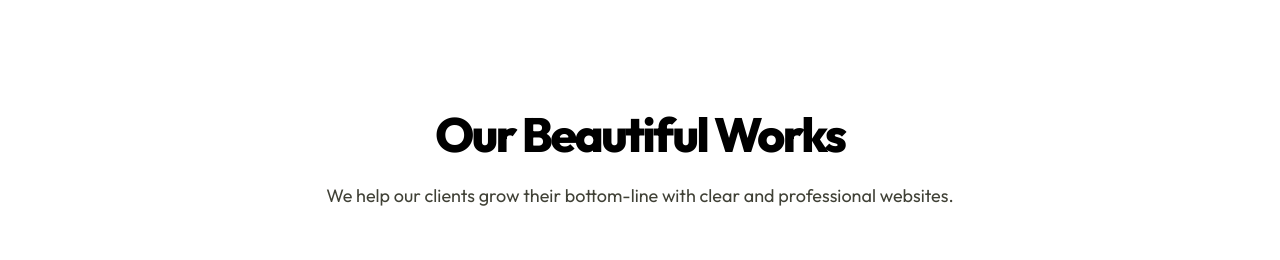
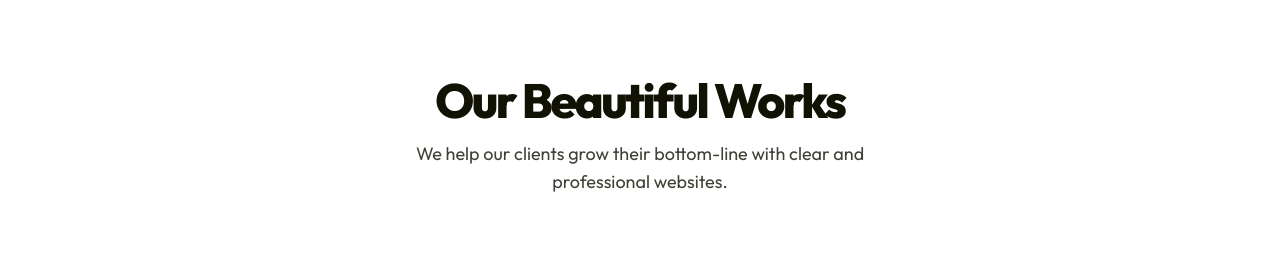
Before and after one commit to mehedihasanfaiyaz/kronix-saas, a React (Vite) app: page / in a window 1280 px wide. Shown: the part 1872-2132 px from the top of the page. Built offline with nearby package versions, Linux system fonts and the light colour scheme.

Commit message:
feat(titleLight): add component for title light

```diff
--- /dev/null
+++ b/src/components/TitleLight.tsx
@@ -0,0 +1,44 @@
+type TitleType = {
+  className?: string;
+  title: string;
+  description?: string;
+  descriptionStyles?: string;
+  titleStyles?: string;
+};
+
+export default function TitleLight({
+  className,
+  title,
+  description,
+  descriptionStyles,
+  titleStyles,
+}: TitleType) {
+  return (
+    <div className={`text-center text-background ${className}`}>
+      <h1
+        className={`text-3xl font-extrabold tracking-tighter md:text-5xl ${titleStyles}`}
+      >
+        {title &&
+          title.split("\n").map((line, index) => (
+            <span key={index}>
+              {line}
+              <br />
+            </span>
+          ))}{" "}
+      </h1>
+      <div className="pt-4">
+        <p
+          className={`text-background opacity-80 md:text-lg ${descriptionStyles}`}
+        >
+          {description &&
+            description.split("\n").map((line, index) => (
+              <span key={index}>
+                {line}
+                <br />
+              </span>
+            ))}
+        </p>
+      </div>
+    </div>
+  );
+}
--- a/src/section/BeautifulWorks.tsx
+++ b/src/section/BeautifulWorks.tsx
@@ -1,19 +1,13 @@
+import TitleLight from "../components/TitleLight";
 import { worksImages } from "../data.json";
 
 export default function BeautifulWorks() {
   return (
-    <div>
-      <div className="flex flex-col items-center justify-center py-28 text-center">
-        <h1 className="text-5xl font-extrabold tracking-tighter">
-          Our Beautiful Works
-        </h1>
-        <div className="pt-6">
-          <p className="text-lg text-background opacity-80">
-            We help our clients grow their bottom-line with clear and
-            professional websites.
-          </p>
-          {/* load more button (later) */}
-        </div>
+    <div className="py-[4.9rem]">
+      <TitleLight
+        title="Our Beautiful Works"
+        description={`We help our clients grow their bottom-line with clear and \n professional websites.`}
+      />
       <div className="w-full pt-20">
         <div className="grid grid-cols-4 gap-5">
           {worksImages.map((image, index) => (
@@ -31,6 +25,5 @@ export default function BeautifulWorks() {
         </div>
       </div>
     </div>
-    </div>
   );
 }
--- a/src/section/FAQ.tsx
+++ b/src/section/FAQ.tsx
@@ -1,6 +1,7 @@
 import { useState } from "react";
 
 import { VscChevronDown } from "react-icons/vsc";
+import TitleLight from "../components/TitleLight";
 import { faqData } from "../data.json";
 
 type FaqType = {
@@ -35,16 +36,11 @@ const AccordionItem = ({ question, answer }: FaqType) => {
 
 export default function FAQ() {
   return (
-    <div>
     <div className="flex flex-col items-center justify-center py-28 text-center">
-        <h1 className="text-3xl font-extrabold tracking-tighter md:text-5xl">
-          FAQ's
-        </h1>
-        <div className="pt-5">
-          <p className="text-background opacity-80 md:text-lg">
-            Providing answers to your questions
-          </p>
-        </div>
+      <TitleLight
+        title="FAQ's"
+        description=" Providing answers to your questions"
+      />
       <div className="mt-12 flex w-full max-w-2xl flex-col gap-4 px-4 md:mt-20">
         {faqData.map((faq, index) => (
           <AccordionItem
@@ -69,6 +65,5 @@ export default function FAQ() {
         </div>
       </div>
     </div>
-    </div>
   );
 }
--- a/src/section/Testimonial.tsx
+++ b/src/section/Testimonial.tsx
@@ -1,16 +1,15 @@
+import TitleLight from "../components/TitleLight";
+
 export default function Testimonial() {
   return (
     <div className="py-20 text-center text-background">
       <p className="text-lg font-normal">TESTIMONIAL</p>
-      <h1 className="mx-auto w-11/12 max-w-[484px] text-5xl font-bold leading-tight">
-        Customer is Our Top Priority
-      </h1>
-      <div className="pt-6">
-        <p className="mx-auto w-11/12 max-w-[462px] text-center text-lg">
-          We survey all of our clients, the results of which go directly to our
-          CEO.
-        </p>
-      </div>
+      <TitleLight
+        title={`Customer is Our Top \n Priority`}
+        titleStyles="tracking-normal font-[750]"
+        description={`We survey all of our clients, the results of which go directly \n to our CEO.`}
+        descriptionStyles="opacity-100"
+      />
       <div className="my-12 mb-36 flex justify-center px-4">
         <div className="flex h-auto w-full max-w-[1000px] flex-col justify-between rounded-[40px] border border-borderGray bg-bgGray shadow-md lg:h-[485px] lg:flex-row">
           <div className="flex flex-col items-start p-8 text-start text-background md:px-14">
```
Lines whose indentation alone changed are shown as unchanged.
